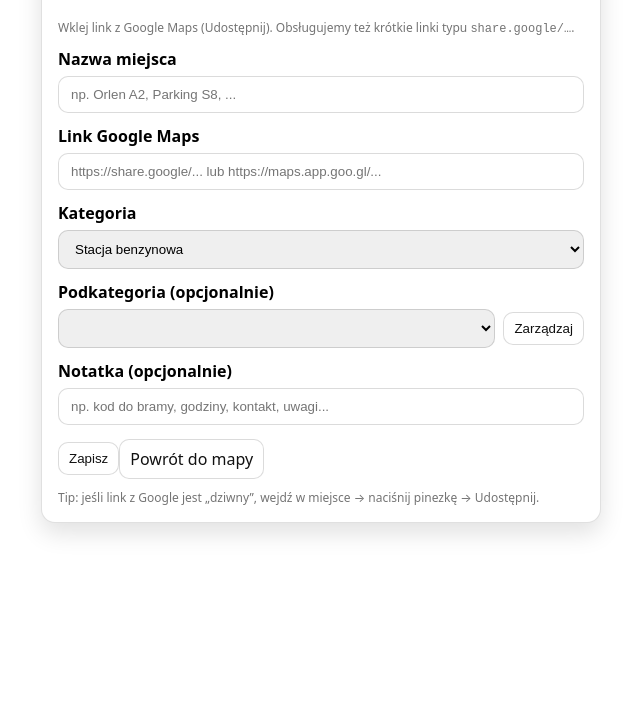
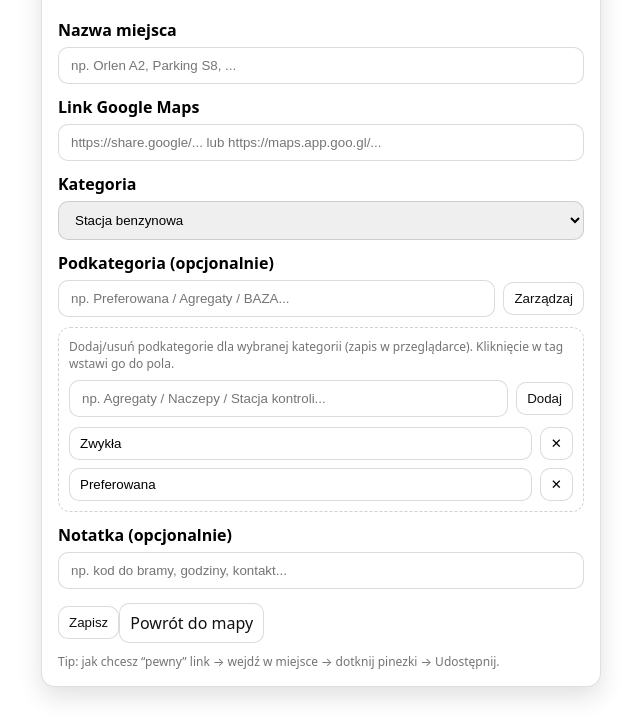
Before and after one commit to wshoq/MapYourPoints, a website: page public/form.html in a window 1280 px wide. Both pictures are taken after a click on the button "Zarządzaj". Shown: the part 102-818 px from the top of the page, without its empty margins (319-959 px from the left). Drawn offline with Linux system fonts and the light colour scheme.

Commit message:
Update form.html

```diff
--- a/public/form.html
+++ b/public/form.html
@@ -12,14 +12,10 @@
     <div class="card">
       <h1>Dodaj punkt</h1>
 
-      <p class="small muted">
-        Wklej link z Google Maps (Udostępnij). Obsługujemy też krótkie linki typu <code>share.google/…</code>.
-      </p>
-
       <div id="ok" class="small success" style="display:none; margin-bottom:10px;"></div>
       <div id="err" class="small error" style="display:none; margin-bottom:10px;"></div>
 
-      <form id="f" method="post" action="/submit">
+      <form id="f" autocomplete="off">
         <label>Nazwa miejsca</label>
         <input name="name" id="name" required placeholder="np. Orlen A2, Parking S8, ..." />
 
@@ -31,25 +27,26 @@
 
         <label>Podkategoria (opcjonalnie)</label>
         <div class="row" style="gap:8px;">
-          <select name="subcategory" id="subcategory" style="flex:1;"></select>
+          <input name="subcategory" id="subcategory" list="subListDatalist" placeholder="np. Preferowana / Agregaty / BAZA..." />
+          <datalist id="subListDatalist"></datalist>
           <button class="btn" type="button" id="manageBtn">Zarządzaj</button>
         </div>
 
         <div id="manageBox" class="manageBox" style="display:none;">
           <div class="small muted" style="margin-bottom:8px;">
-            Dodaj/usuń podkategorie tylko dla wybranej kategorii (zapis w przeglądarce).
+            Dodaj/usuń podkategorie dla wybranej kategorii (zapis w przeglądarce). Kliknięcie w tag wstawi go do pola.
           </div>
 
           <div class="row" style="gap:8px;">
-            <input id="newSub" placeholder="np. Agregaty / Naczepy / Preferowana..." />
+            <input id="newSub" placeholder="np. Agregaty / Naczepy / Stacja kontroli..." />
             <button class="btn" type="button" id="addSubBtn">Dodaj</button>
           </div>
 
-          <div id="subList" class="subManageList"></div>
+          <div id="subManage" class="subManageList"></div>
         </div>
 
         <label>Notatka (opcjonalnie)</label>
-        <input name="note" id="note" placeholder="np. kod do bramy, godziny, kontakt, uwagi..." />
+        <input name="note" id="note" placeholder="np. kod do bramy, godziny, kontakt..." />
 
         <div class="row" style="margin-top:14px;">
           <button class="btn" type="submit" id="submitBtn">Zapisz</button>
@@ -57,7 +54,7 @@
         </div>
 
         <div class="small muted" style="margin-top:10px;">
-          Tip: jeśli link z Google jest „dziwny”, wejdź w miejsce → naciśnij pinezkę → Udostępnij.
+          Tip: jak chcesz “pewny” link → wejdź w miejsce → dotknij pinezki → Udostępnij.
         </div>
       </form>
     </div>
```
